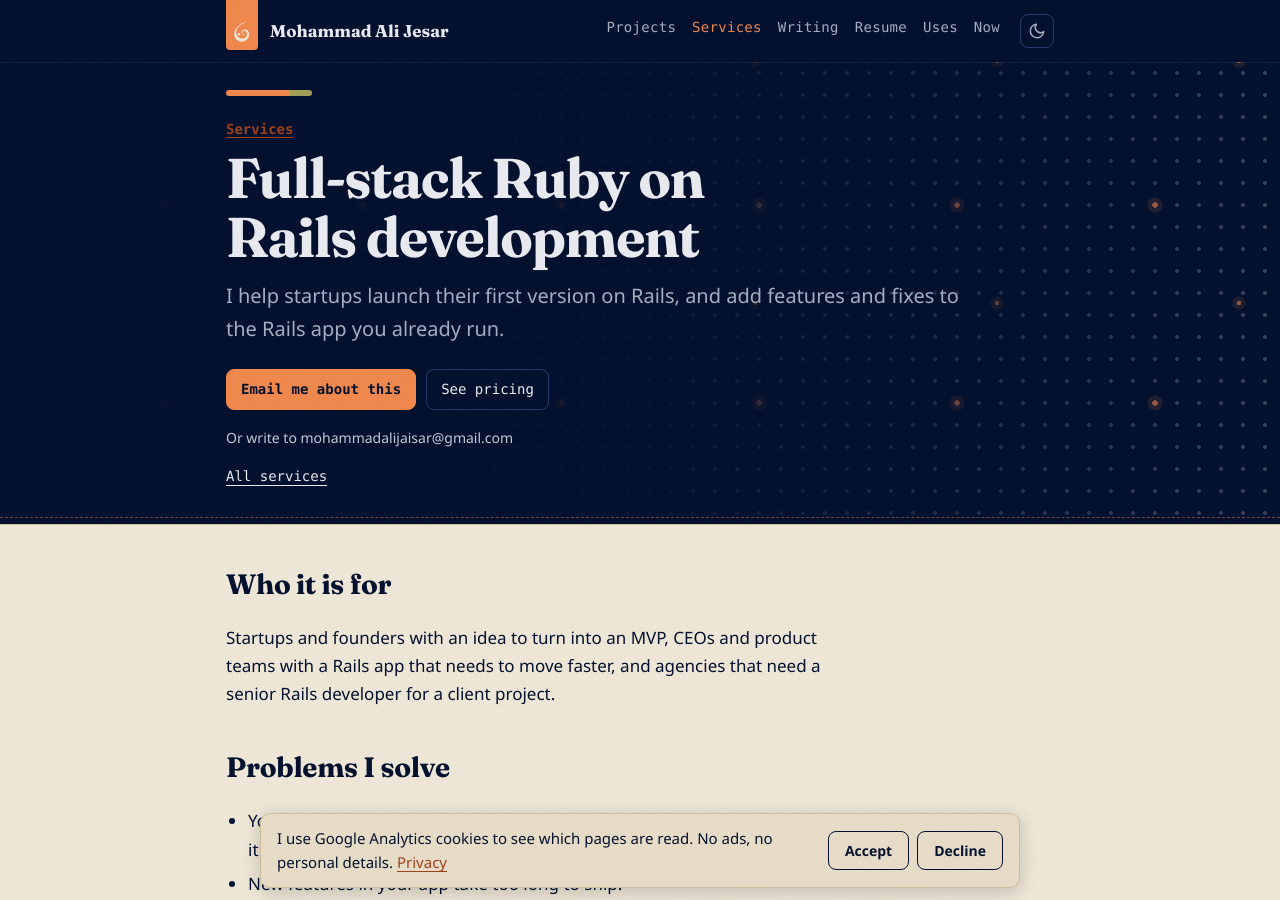
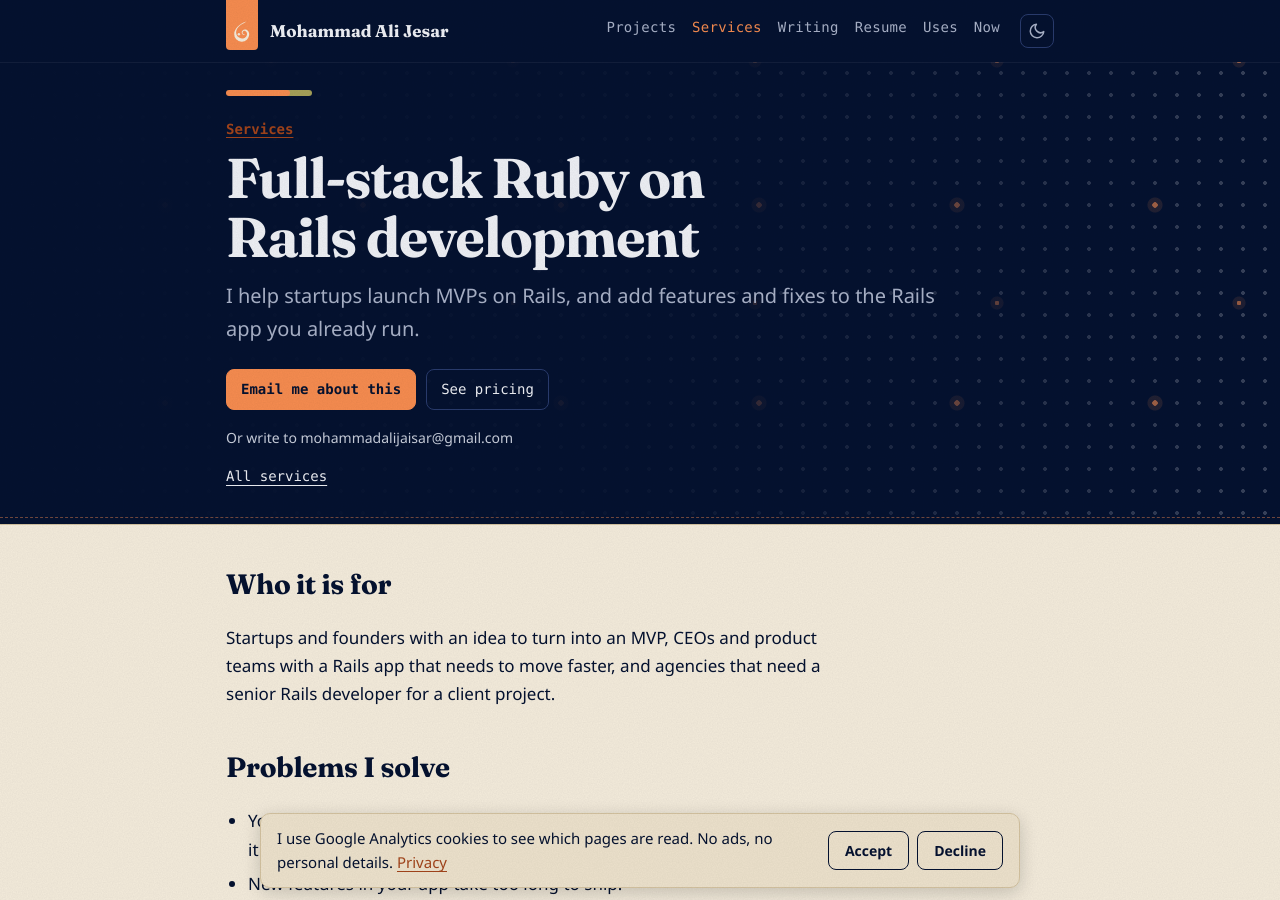
Before and after one commit to mjesar/mjesar.github.io, a Jekyll site: the page built from services/rails-development/index.md, in a window 1280 px wide and 900 px high. Built offline with Jekyll 4.4.1, drawn with Linux system fonts in a browser that asks for light colours.

Commit message:
restore the mvp keyword on the rails card and page

```diff
--- a/_data/services.yml
+++ b/_data/services.yml
@@ -8,7 +8,7 @@
   for: startups, founders, CEOs, product teams and agencies.
   summary: Helping startups launch MVPs, plus new applications, full projects and work on existing codebases, with Hotwire or React frontends and tests.
   card_headline: Build new products. Improve existing applications.
-  card_intro: I help startups launch their first version on Rails. For apps already in production, I add features, connect APIs, fix slow pages and handle upgrades.
+  card_intro: I help startups launch MVPs on Rails. For apps already in production, I add features, connect APIs, fix slow pages and handle upgrades.
   card_tools: Ruby on Rails · PostgreSQL · Hotwire · React · APIs · Background jobs · Automated tests
   card_proof: "7+ years of production Rails for clients in the US and Germany. [See my projects](/projects/)."
   card_cta: Explore Rails development
--- a/services/rails-development/index.md
+++ b/services/rails-development/index.md
@@ -9,7 +9,7 @@
 title: "Ruby on Rails Developer for Apps, APIs & MVPs"
 description: "Ruby on Rails developer helping startups launch MVPs, and building and maintaining APIs and production Rails apps for international clients."
 image: /assets/img/og/rails-development.png
-promise: I help startups launch their first version on Rails, and add features and fixes to the Rails app you already run.
+promise: I help startups launch MVPs on Rails, and add features and fixes to the Rails app you already run.
 contact_ask: whether this is a new product or an app you already run
 faq:
   - q: "How do you plan an MVP?"
```
